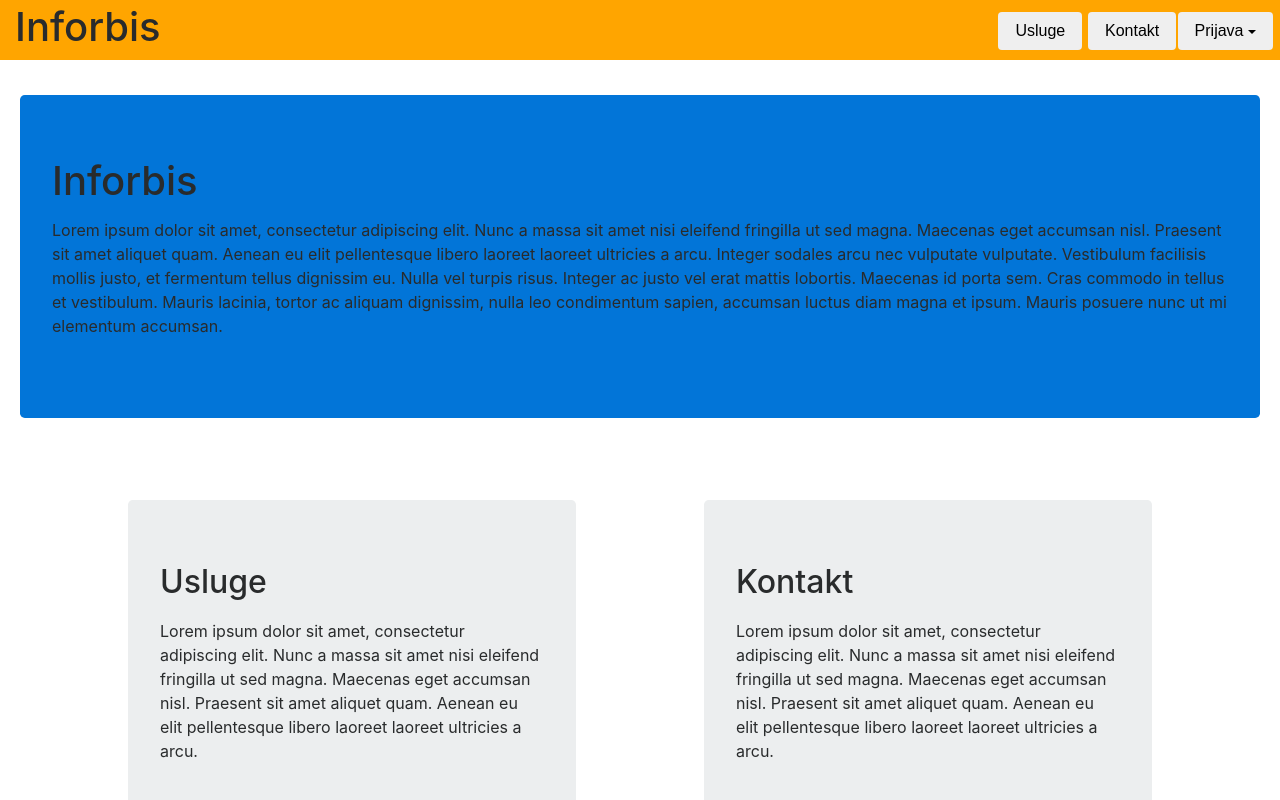
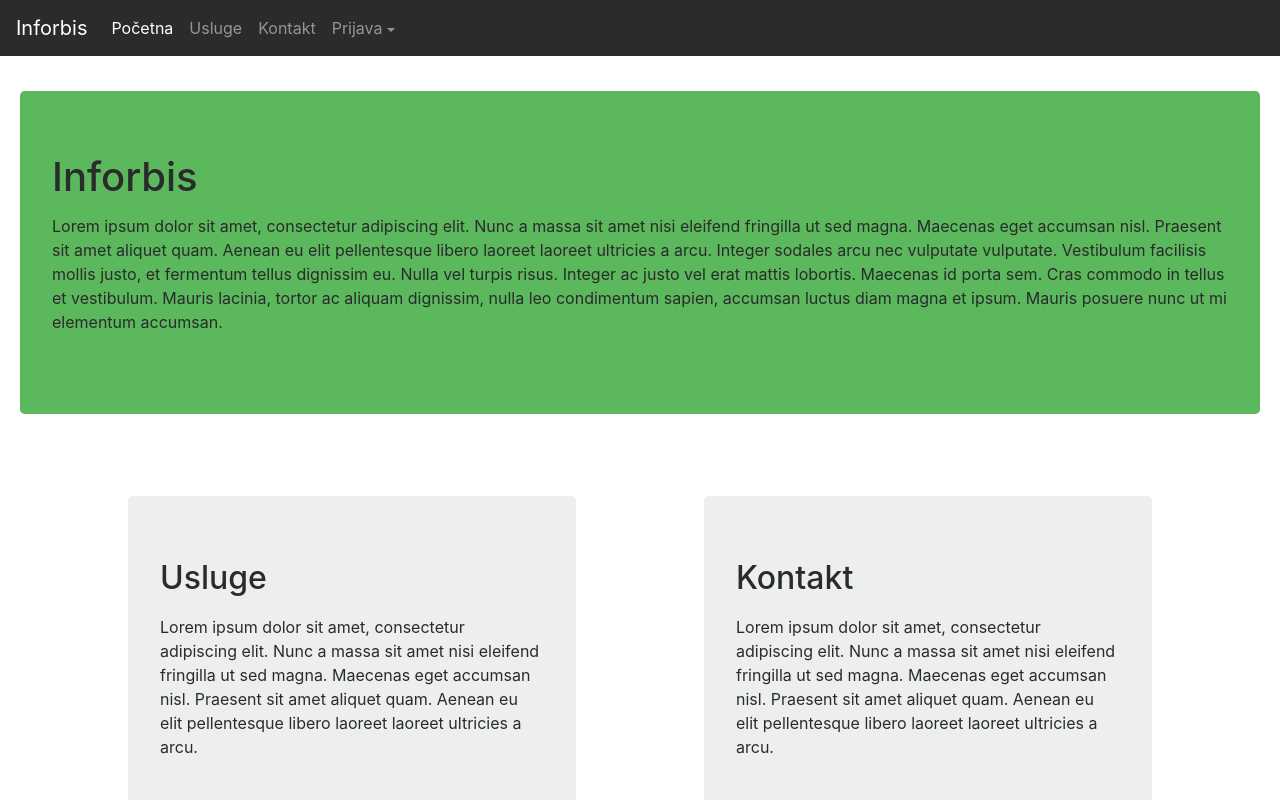
Before and after one commit to dvirovec/inforbisweb, a plain HTML site: page index.html in a window 1280 px wide. Drawn offline with Linux system fonts and the light colour scheme.

Commit message:
made navbar properly

```diff
--- a/index.html
+++ b/index.html
@@ -8,7 +8,7 @@
 	</head>
 
 	<body>
-		<div class="page-header bg-secondary" style="background: orange; width: 100%; height: 60px; position:relative">
+		<!--<div class="page-header bg-info" style="background: orange; width: 100%; height: 60px; position:relative">
 			<div>
 				<div style="margin-top: 5px; margin-left: 15px; position:absolute;">
 					<h1>Inforbis</h1>
@@ -20,15 +20,45 @@
 					<button class="btn button-secondary">Kontakt</button>
 				</div>
 				<div class="dropdown" style="margin-top:12px; margin-left: 92%; position:absolute;">
-					<button class="btn button-secondary dropdown-toggle">Prijava</button>
+					<button class="btn button-secondary dropdown-toggle" type="button" data-toggle="dropdown">Prijava</button>
 					<div class="dropdown-menu">
 						<a class="dropdown-item">Profil</a>
 						<a class="dropdown-item">Odjava</a>
 					</div>
 				</div>
 			</div>
-		</div>
-		<div class="jumbotron bg-primary" style="margin-top: 35px; margin-right: 20px; margin-left: 20px;">
+		</div>-->
+		<nav class="navbar navbar-toggleable-md navbar-inverse bg-inverse">
+  			<button class="navbar-toggler navbar-toggler-right" type="button" data-toggle="collapse" data-target="#navbarSupportedContent" aria-controls="navbarSupportedContent" aria-expanded="false" aria-label="Toggle navigation">
+    			<span class="navbar-toggler-icon"></span>
+  			</button>
+  			<a class="navbar-brand" href="#">Inforbis</a>
+
+  			<div class="collapse navbar-collapse" id="navbarSupportedContent">
+    			<ul class="navbar-nav mr-auto">
+      				<li class="nav-item active">
+        				<a class="nav-link" href="#">Početna</a>
+      				</li>
+      				<li class="nav-item">
+        				<a class="nav-link" href="#">Usluge</a>
+      				</li>
+      				<li class="nav-item">
+        				<a class="nav-link" href="#">Kontakt</a>
+      				</li>
+      				<li class="nav-item">
+        				<div class="dropdown nav-link">
+							<a class="dropdown-toggle" type="a" data-toggle="dropdown">Prijava</a>
+							<div class="dropdown-menu">
+								<a class="dropdown-item">Profil</a>
+								<a class="dropdown-item">Odjava</a>
+							</div>
+						</div>
+      				</li>
+    			</ul>
+  			</div>
+		</nav>
+
+		<div class="jumbotron bg-success" style="margin-top: 35px; margin-right: 20px; margin-left: 20px;">
 			<h1>Inforbis</h1>
     		<p style="margin-top:15px">Lorem ipsum dolor sit amet, consectetur adipiscing elit. Nunc a massa sit amet nisi eleifend fringilla ut sed magna. Maecenas eget accumsan nisl. Praesent sit amet aliquet quam. Aenean eu elit pellentesque libero laoreet laoreet ultricies a arcu. Integer sodales arcu nec vulputate vulputate. Vestibulum facilisis mollis justo, et fermentum tellus dignissim eu. Nulla vel turpis risus. Integer ac justo vel erat mattis lobortis. Maecenas id porta sem. Cras commodo in tellus et vestibulum. Mauris lacinia, tortor ac aliquam dignissim, nulla leo condimentum sapien, accumsan luctus diam magna et ipsum. Mauris posuere nunc ut mi elementum accumsan.</p>
 		</div>
@@ -40,6 +70,7 @@
 			<h2>Kontakt</h2>
 			<p style="margin-top: 20px">Lorem ipsum dolor sit amet, consectetur adipiscing elit. Nunc a massa sit amet nisi eleifend fringilla ut sed magna. Maecenas eget accumsan nisl. Praesent sit amet aliquet quam. Aenean eu elit pellentesque libero laoreet laoreet ultricies a arcu.</p>
 		</div>
+
 	</body>
 
 </html>
```
